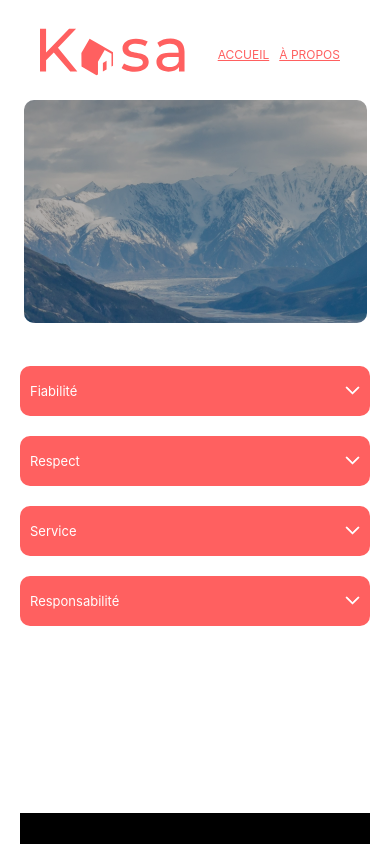
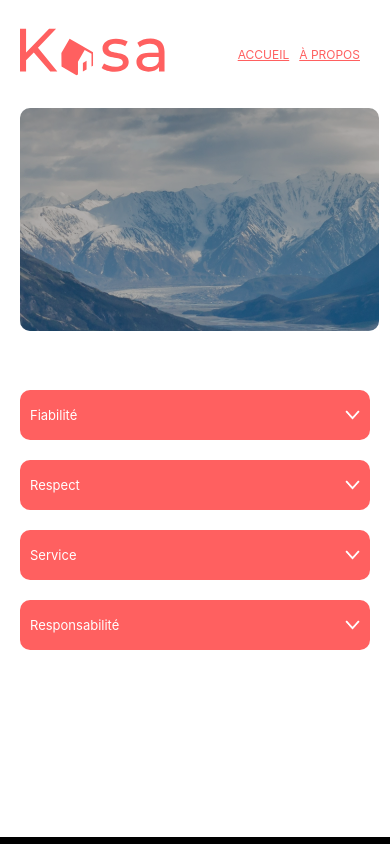
Before and after one commit to matthieucarondev/kasa, a React (Create React App) app: page /about in a window 390 px wide. Shown: the top 844 px of the page. Built offline with nearby package versions, Linux system fonts and the light colour scheme.

Commit message:
margin footer

```diff
--- a/src/Index.css
+++ b/src/Index.css
@@ -13,6 +13,6 @@ code {
 }
 @media (max-width: 740px) {
   body{
-    margin: 20px;
+    margin: 0px;
   }
 }
--- a/src/components/banner/Banner.css
+++ b/src/components/banner/Banner.css
@@ -15,6 +15,7 @@
     opacity: 0.3;
     border-radius: 10px;
 
+
   }
   .bannerImg {
 
@@ -23,7 +24,7 @@
     height: 111px;
     background: #f7f7f7;
     border-radius: 10px;
- }
+    }
   .banner-text {
     line-height: 24px;
     position: absolute;
@@ -40,10 +41,10 @@
 
 .bannerAbout {
   position: relative;
-  width: 98%;
+  width: 92%;
   max-width: 1240px;
   height: 223px;
-  margin: 1%; }
+ margin: 20px; }
   .aboutImg {
     border-radius: 10px;
    min-width: 336px;
@@ -74,6 +75,6 @@
     }
     .bannerAbout{
       margin: 0 100px;
-      width: 80%;
+      width: 85%;
     }
   }
--- a/src/components/footer/Footer.css
+++ b/src/components/footer/Footer.css
@@ -9,6 +9,7 @@
   margin-bottom: 0;
   background-color: #000000;
   color: #ffffff;
+  margin: 0%;
 
 }
 
@@ -18,9 +19,9 @@
 
 
 @media (min-width: 740px) {
-  /* .footer {
-
- } */
+  .footer {
+  width: 100%;
+ }
     .Reserved {
       font-size: 24px;
     }
--- a/src/components/wheel/Wheel.css
+++ b/src/components/wheel/Wheel.css
@@ -58,6 +58,7 @@
 @media (max-width: 740px) {
   .kasa-wheel {
     height: 335px;
+    margin: 0 ;
   }
   .arrow {
     width: 12px;
--- a/src/pages/about/About.css
+++ b/src/pages/about/About.css
@@ -6,7 +6,7 @@
 @media (max-width: 740px)
 {
     .about-dropdown {
-       padding: 19px 0px;
+       padding: 19px 20px;
       margin-bottom: 168px;
     }
 }
```
